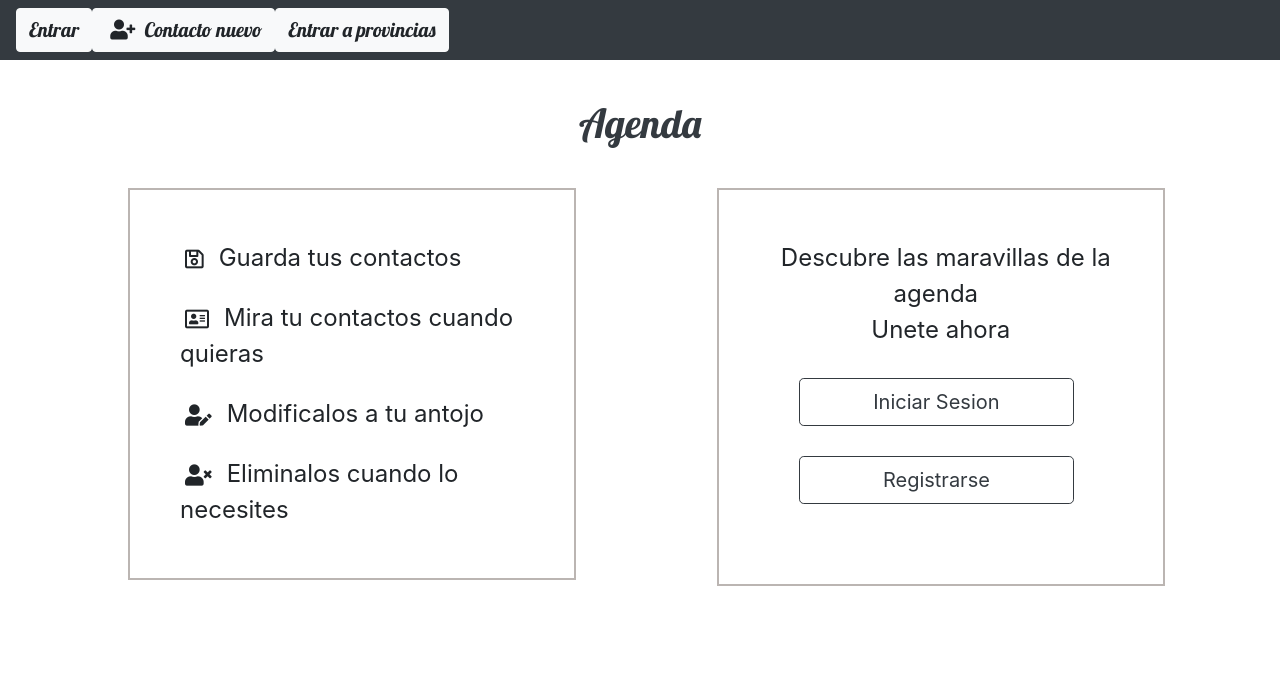
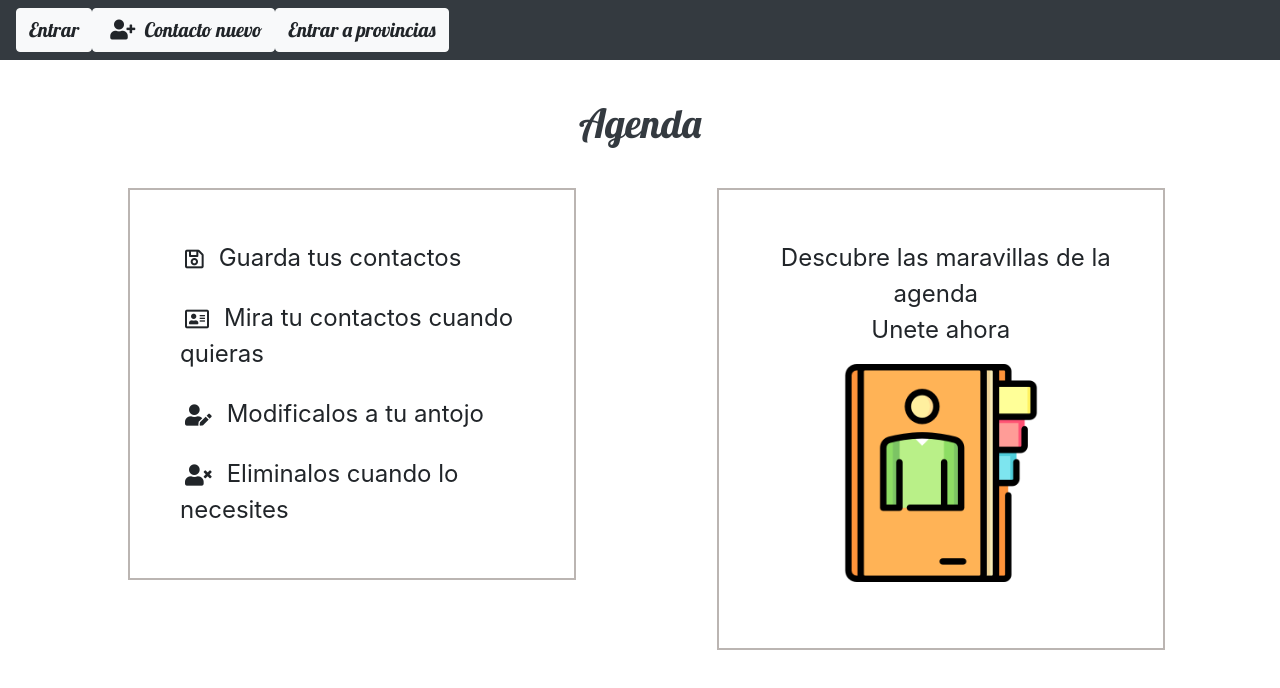
Before and after one commit to grupo01lucatic/Proyecto02-Angular, an Angular app in the folder Proyecto02-Cliente/: page / in a window 1280 px wide. Shown: the top 688 px of the page. Built offline with nearby package versions, Linux system fonts and the light colour scheme.

Commit message:
imagen puesta

```diff
--- a/Proyecto02-Cliente/src/app/components/index/index.component.html
+++ b/Proyecto02-Cliente/src/app/components/index/index.component.html
@@ -27,9 +27,8 @@
         <span>Descubre las maravillas de la agenda</span>
         <br>
         <span>Unete ahora</span>
-        <div class="botones">
-        <button type="button" class="btn btn-outline-dark btn-lg">Iniciar Sesion</button>
-        <button type="button" class="btn btn-outline-dark btn-lg">Registrarse</button>
-        </div>
+       <div class="py-3 px-3">
+        <img src="../../../assets/resources/view/img1.png" alt="Imagen de agenda" style="width: 70%" padding= "10px" marging="10px">
+    </div>
         </div>
     </div>
```
Also changed, not shown: Proyecto02-Cliente/src/assets/resources/view/img1.png (added).
